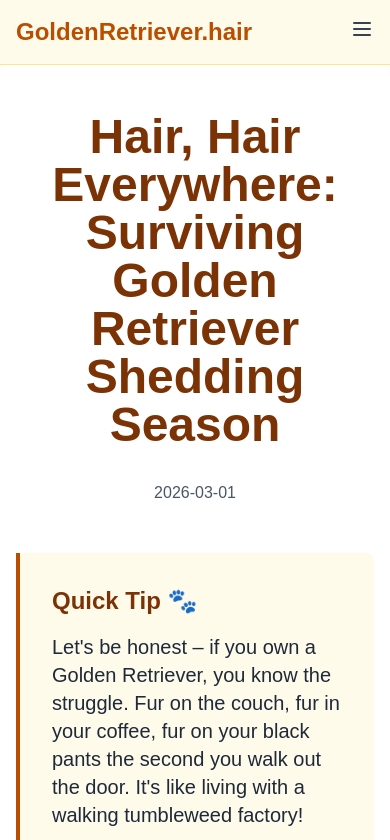
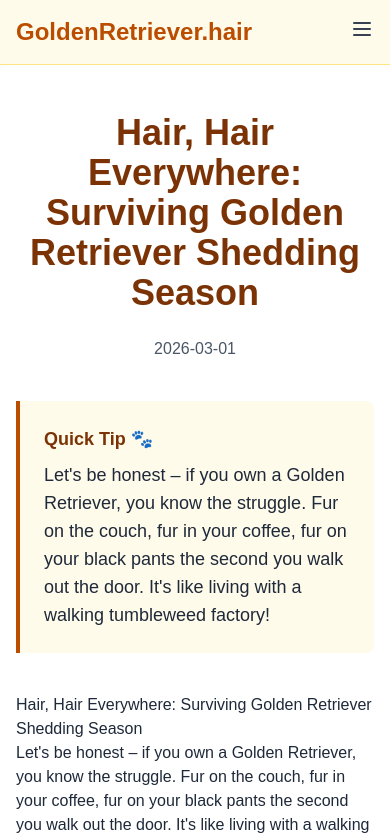
Before and after one commit to JJAllanLLC/goldenretriever-hair, a Next.js app: page /blog/hair-hair-everywhere in a window 390 px wide. Shown: the top 840 px of the page. Built offline with nearby package versions, Linux system fonts and the light colour scheme; a web font is replaced by a local one.

Commit message:
blog format update codex fix 1

```diff
--- a/src/app/blog/[slug]/page.tsx
+++ b/src/app/blog/[slug]/page.tsx
@@ -49,13 +49,13 @@ export default async function PostPage({ params }: { params: Promise<{ slug: str
 
   return (
     <article className="max-w-4xl mx-auto px-4 py-12 bg-white rounded-xl shadow-2xl">
-      <h1 className="text-5xl font-bold text-amber-900 mb-8 text-center">{metadata.title}</h1>
-      <p className="text-center text-gray-600 mb-12">{metadata.date}</p>
-      <div className="bg-amber-50 border-l-4 border-amber-700 p-8 mb-12 rounded-r-lg">
-        <p className="text-2xl font-bold text-amber-900 mb-4">Quick Tip 🐾</p>
-        <p className="text-xl text-gray-800">{firstParagraph}</p>
+      <h1 className="text-4xl md:text-5xl font-bold text-amber-900 mb-6 text-center">{metadata.title}</h1>
+      <p className="text-center text-gray-600 mb-10">{metadata.date}</p>
+      <div className="bg-amber-50 border-l-4 border-amber-700 p-6 mb-10 rounded-r-lg">
+        <p className="text-lg font-semibold text-amber-900 mb-2">Quick Tip 🐾</p>
+        <p className="text-lg text-gray-800">{firstParagraph}</p>
       </div>
-      <div className="prose prose-2xl max-w-none text-gray-800 prose-headings:text-amber-900 prose-headings:font-bold prose-strong:text-amber-900 prose-a:text-amber-700 prose-a:underline prose-p:my-6 prose-li:my-4 prose-li:flex prose-li:items-start prose-li:gap-3 prose-li:before:content-['🐾'] prose-li:before:text-amber-700 prose-p:first:text-2xl prose-p:first:font-bold prose-p:first:text-amber-900 prose-p:first:mb-8">
+      <div className="prose prose-lg max-w-none text-gray-800 prose-headings:text-amber-900 prose-headings:font-bold prose-h2:text-3xl prose-h3:text-2xl prose-h2:mt-10 prose-h2:mb-4 prose-h3:mt-8 prose-h3:mb-3 prose-p:my-5 prose-p:leading-relaxed prose-ul:list-disc prose-ol:list-decimal prose-li:my-2 prose-strong:text-amber-900 prose-a:text-amber-700 prose-a:underline prose-a:decoration-amber-300">
         <MDXRemote source={content} />
       </div>
       {/* BreadcrumbList schema */}
```
